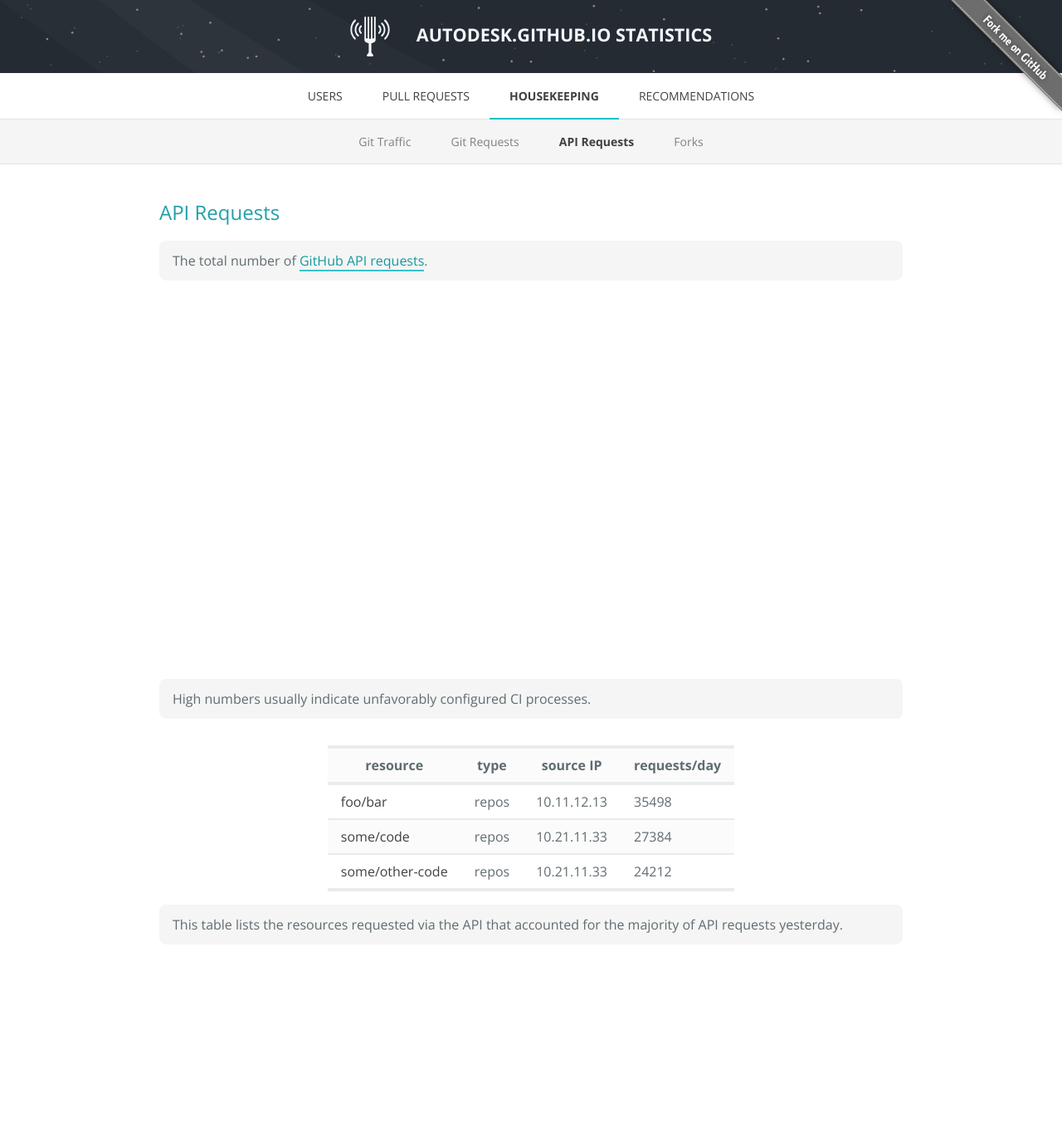
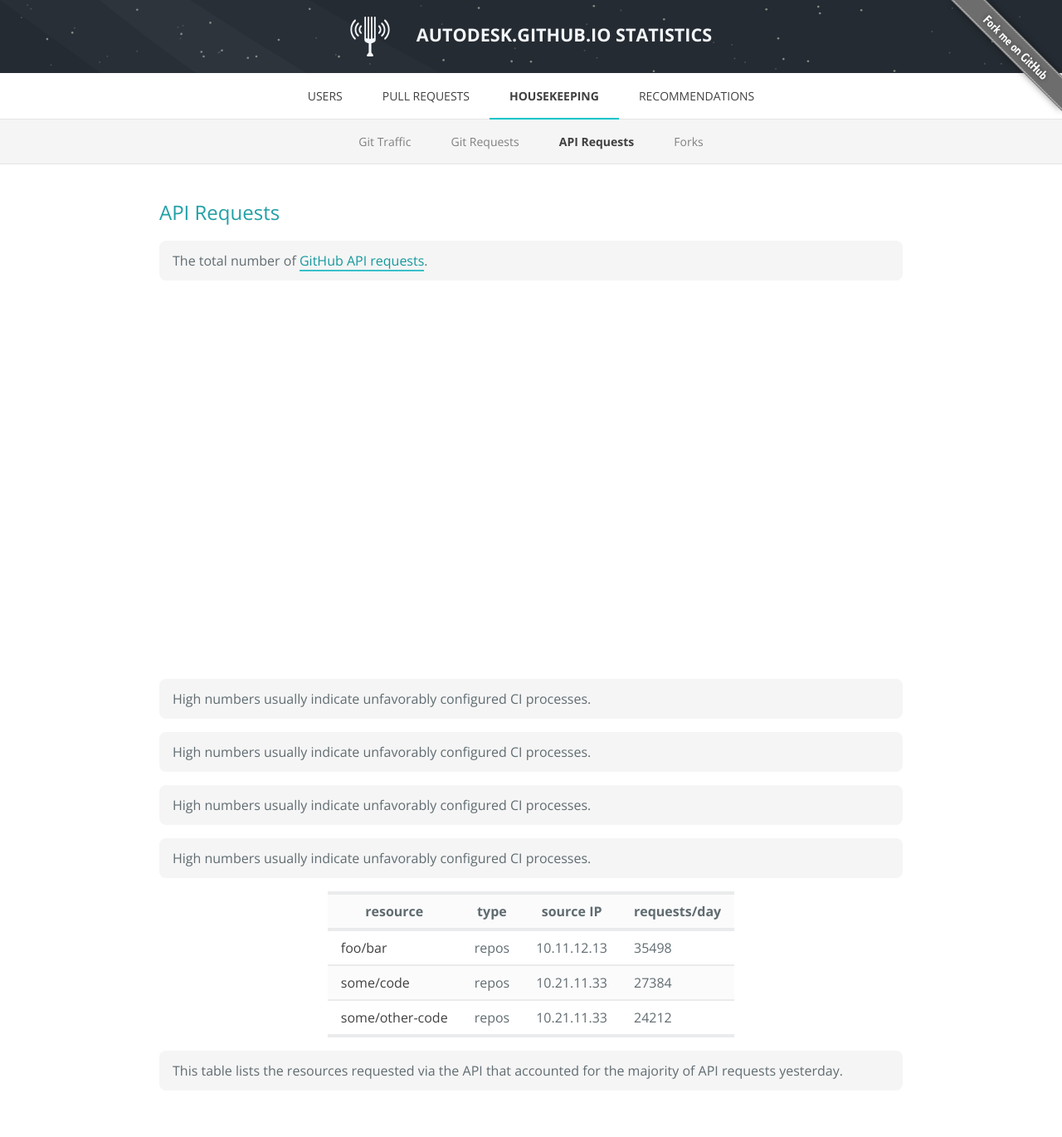
Before and after one commit to Autodesk/hubble, a Jekyll site: the page built from docs/housekeeping-api-requests.html, in a window 1280 px wide. Shown: the whole page at 83% size. Built offline with Jekyll 4.4.1, drawn with Linux system fonts in a browser that asks for light colours; nearby versions of some CDN libraries; before the commit the page ends 1178 px from its top, so only the background shows below that.

Commit message:
Started working on info box positioning.

```diff
--- a/docs/assets/css/stylesheet.css
+++ b/docs/assets/css/stylesheet.css
@@ -383,11 +383,13 @@ a
 .row
 {
 	width: 100%;
+	margin-bottom: 1rem;
 }
 
 .row .col-main
 {
 	width: 100%;
+	margin-bottom: 1rem;
 }
 
 .row .col-main svg
@@ -400,7 +402,14 @@ a
 .row .col-aside
 {
 	margin-top: 1rem;
+	margin-bottom: 1rem;
 	width: 100%;
+	clear: both;
+}
+
+.row .col-aside :last-child
+{
+	margin-bottom: 0;
 }
 
 .info-box
@@ -408,16 +417,6 @@ a
 	background-color: #f5f5f5;
 	border-radius: 0.5rem;
 	margin-bottom: 1rem;
-}
-
-.info-box:last-child
-{
-	margin-bottom: 0;
-}
-
-.row .col-aside:last-child
-{
-	margin-bottom: 0;
 }
 
 .info-box p
@@ -449,27 +448,43 @@ a
 
 	.row
 	{
-		display: flex;
-		align-items: flex-start;
+		clear: both;
 	}
 
-	.row-centered
+	.row::after
 	{
-		align-items: center;
+		content: "";
+		clear: both;
+		display: table;
 	}
 
 	.row .col-main
 	{
+		float: left;
+		clear: left;
 		width: 75%;
+		vertical-align: middle;
 		padding-right: 0.5rem;
 	}
 
 	.row .col-aside
 	{
+		vertical-align: top;
+		float: right;
+		clear: right;
 		width: 25%;
 		margin-top: 0;
 		padding-top: 0;
 		padding-left: 0.5rem;
+	}
+
+	.row-centered
+	{
+	}
+
+	.row-centered .col-aside
+	{
+		vertical-align: middle;
 	}
 }
 
--- a/docs/housekeeping-api-requests.html
+++ b/docs/housekeeping-api-requests.html
@@ -5,12 +5,15 @@ permalink: /housekeeping-api-requests
 ---
 
 <h3>API Requests</h3>
-<div class="info-box">
-	<p>
-		The total number of <a href="https://developer.github.com/">GitHub API requests</a>.
-	</p>
-</div>
+
 <div class="row">
+	<div class="col-aside">
+		<div class="info-box">
+			<p>
+				The total number of <a href="https://developer.github.com/">GitHub API requests</a>.
+			</p>
+		</div>
+	</div>
 	<div class="col-main">
 		<div class="chart-container">
 			<canvas
@@ -21,6 +24,21 @@ permalink: /housekeeping-api-requests
 		</div>
 	</div>
 	<div class="col-aside">
+		<div class="info-box">
+			<p>
+				High numbers usually indicate unfavorably configured CI processes.
+			</p>
+		</div>
+		<div class="info-box">
+			<p>
+				High numbers usually indicate unfavorably configured CI processes.
+			</p>
+		</div>
+		<div class="info-box">
+			<p>
+				High numbers usually indicate unfavorably configured CI processes.
+			</p>
+		</div>
 		<div class="info-box">
 			<p>
 				High numbers usually indicate unfavorably configured CI processes.
```
Also changed, not shown: docs/index.html (+7 -5 lines).
